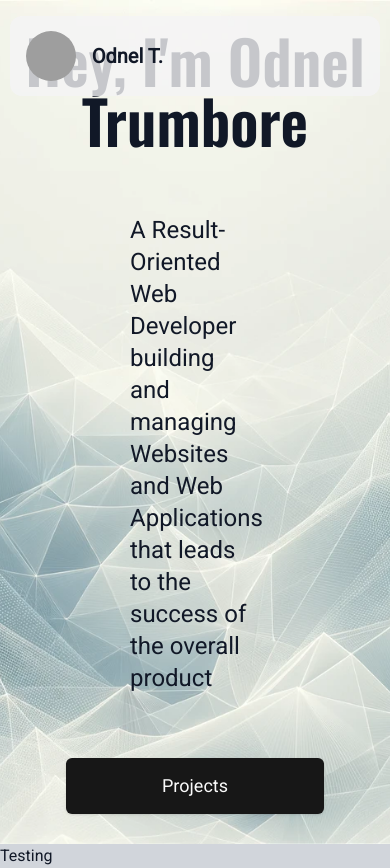
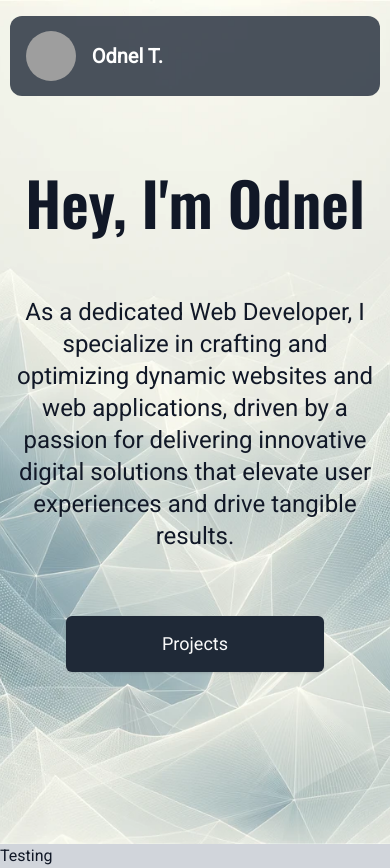
Before and after one commit to otrumbore/portfolio.v2, a Next.js app: page / in a window 390 px wide. Built offline with nearby package versions, Linux system fonts and the light colour scheme; grey boxes are pictures that could not be loaded.

Commit message:
added primary color change, updates to mobile view with text

```diff
--- a/components/header.jsx
+++ b/components/header.jsx
@@ -20,7 +20,7 @@ const Header = () => {
 	return (
 		<header className='z-[999] relative flex justify-center'>
 			<motion.div
-				className='fixed top-4 px-4 lg:pr-10 lg:pl-8 w-[95%] lg:w-[98%] h-[5rem] bg-zinc-100 bg-opacity-80 rounded-xl'
+				className='fixed top-4 px-4 lg:pr-10 lg:pl-8 w-[95%] lg:w-[98%] h-[5rem] bg-gray-800 text-white bg-opacity-80 rounded-xl'
 				initial={{ y: -100 }}
 				animate={{ y: isVisible ? 0 : -100 }}
 				transition={{ type: 'spring', damping: 30, stiffness: 100 }}
@@ -31,7 +31,7 @@ const Header = () => {
 							<AvatarImage src='https://avatars.githubusercontent.com/u/64494127?v=4' />
 							<AvatarFallback>OT</AvatarFallback>
 						</Avatar>
-						<p className='hidden pl-4 text-xl'>Odnel Trumbore</p>
+						<p className='hidden sm:block pl-4 text-xl'>Odnel Trumbore</p>
 						<p className='pl-4 text-xl sm:hidden font-bold'>Odnel T.</p>
 					</div>
 					<nav className='flex items-center text-lg'>
--- a/components/intro.jsx
+++ b/components/intro.jsx
@@ -15,23 +15,26 @@ const Intro = () => {
 	}, []);
 	return (
 		<motion.div
-			initial={{ opacity: 0 }} // Initial opacity (completely transparent)
-			animate={{ opacity: isVisible ? 1 : 0 }} // Final opacity (fade in)
-			transition={{ duration: 0.75 }} // Transition duration
+			initial={{ opacity: 0 }}
+			animate={{ opacity: isVisible ? 1 : 0 }}
+			transition={{ duration: 0.75 }}
 			className='flex flex-col justify-center items-center h-screen'
 		>
 			<h1
 				className={`${introFont.className} text-center text-6xl font-extrabold mb-16`}
 			>
-				Hey, I'm Odnel Trumbore
+				<span className='sm:hidden'>Hey, I'm Odnel</span>
+				<span className='hidden sm:block'>Hey, I'm Odnel Trumbore</span>
 			</h1>
 
-			<p className='text-2xl w-1/3 mb-16'>
-				A Result-Oriented Web Developer building and managing Websites and Web
-				Applications that leads to the success of the overall product
+			<p className='text-2xl px-4 w-full text-center sm:w-1/2 mb-16'>
+				As a dedicated Web Developer, I specialize in crafting and optimizing
+				dynamic websites and web applications, driven by a passion for
+				delivering innovative digital solutions that elevate user experiences
+				and drive tangible results.
 			</p>
 
-			<Button variant='default' size={'intro'} className='text-lg'>
+			<Button variant='main' size={'intro'} className='text-lg'>
 				Projects
 			</Button>
 		</motion.div>
--- a/components/socials.jsx
+++ b/components/socials.jsx
@@ -20,7 +20,7 @@ const Socials = () => {
 	return (
 		<div className='hidden lg:block z-[999] fixed top-[40%] left-3'>
 			<motion.div
-				className='w-[4rem] h-[12rem] bg-zinc-100 bg-opacity-80 rounded-sm'
+				className='w-[4rem] h-[12rem] bg-gray-800 text-white bg-opacity-80 rounded-sm'
 				initial={{ x: -100 }} // Initial position (off-screen from the left)
 				animate={{ x: isVisible ? 0 : -100 }} // Final position (slide in from the left)
 				transition={{ type: 'spring', damping: 30, stiffness: 100 }}
--- a/components/ui/button.jsx
+++ b/components/ui/button.jsx
@@ -19,6 +19,7 @@ const buttonVariants = cva(
 					'bg-secondary text-secondary-foreground shadow-sm hover:bg-secondary/80',
 				ghost: 'hover:bg-accent hover:text-accent-foreground',
 				link: 'text-primary underline-offset-4 hover:underline',
+				main: 'bg-gray-800 text-primary-foreground shadow hover:bg-primary/90',
 			},
 			size: {
 				default: 'h-9 px-4 py-2',
```
